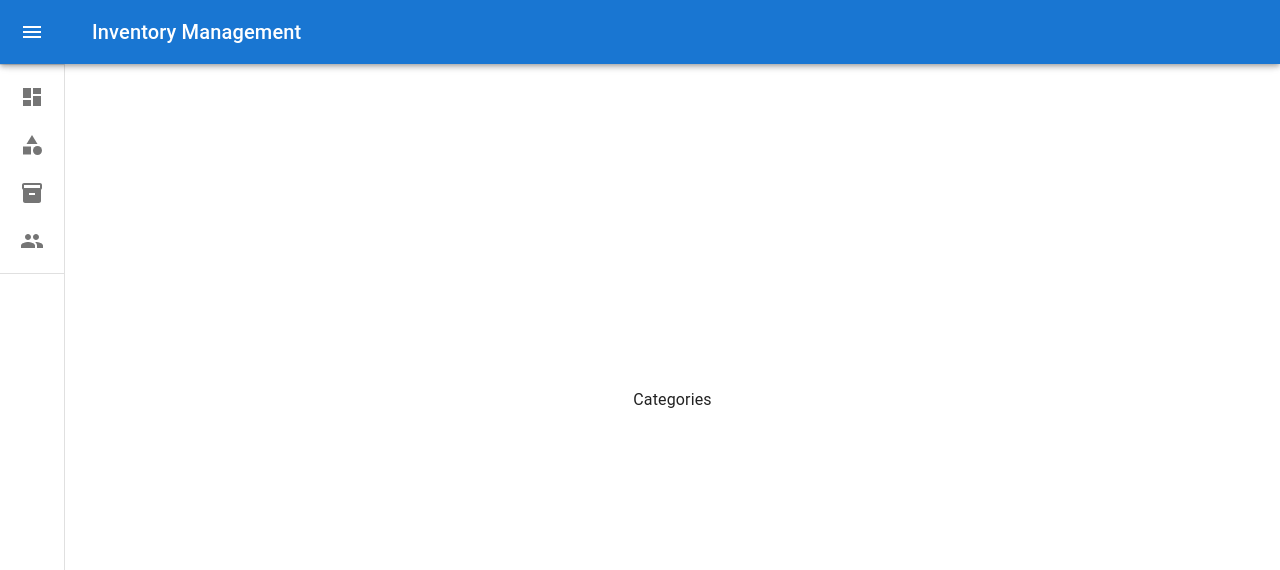
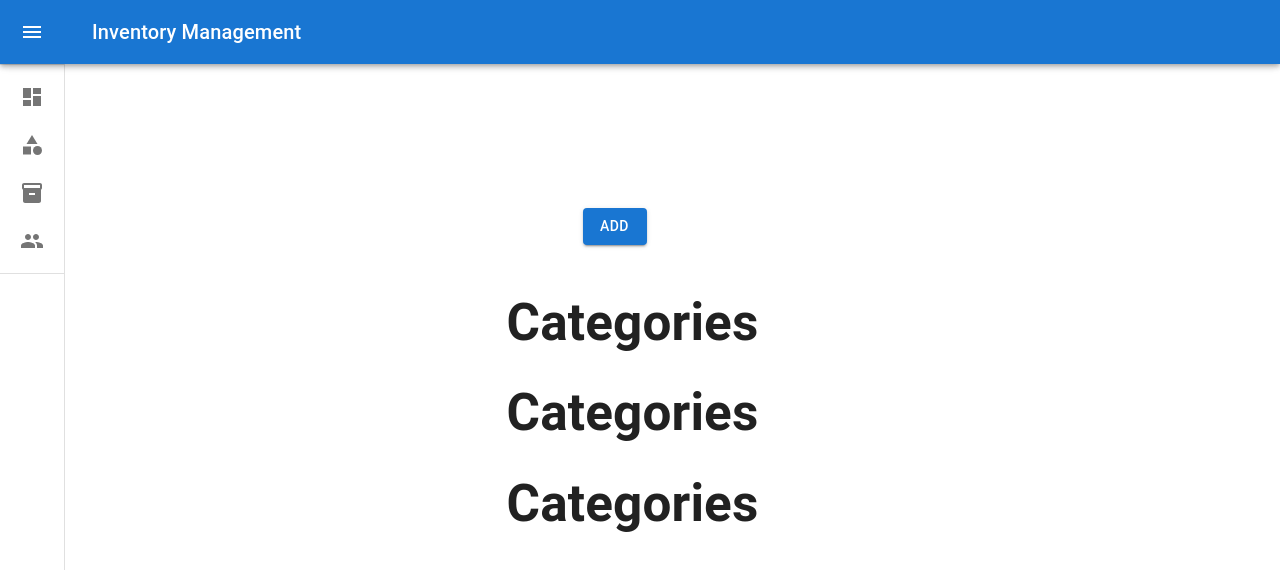
Before and after one commit to JunaidKhan444/Inventory-Management-ReduxReact, a React (Vite) app in the folder inventory-management/: page / in a window 1280 px wide. Shown: the top 570 px of the page. Built offline with nearby package versions, Linux system fonts and the light colour scheme.

Commit message:
Added Buttons

```diff
--- a/inventory-management/src/App.jsx
+++ b/inventory-management/src/App.jsx
@@ -1,24 +1,13 @@
 import React from 'react'
 import './App.css'
 import SideNav from './SideNav'
-import { useDispatch, useSelector } from 'react-redux';
-import { getUsers } from './api/userApi';
 
 function App() {
 
-  const userState = useSelector(state => state.user);
-  const dispatch = useDispatch();
+    return (
+        <SideNav />
 
-  React.useEffect(() => {
-      dispatch(getUsers)
-  }, []);
-
-  console.log(userState.user);
-
-
-  return (
-<SideNav />
-  )
+    )
 }
 
 export default App
--- a/inventory-management/src/api/userApi.js
+++ b/inventory-management/src/api/userApi.js
@@ -5,6 +5,7 @@ export const getUsers = createAsyncThunk(
     async(id, thunkAPI) => {
         const response = await fetch('https://jsonplaceholder.typicode.com/users');
         const users = await response.json();
+        console.log(users)
         return users;
     }
 )
--- a/inventory-management/src/components/Categories.jsx
+++ b/inventory-management/src/components/Categories.jsx
@@ -1,9 +1,76 @@
-import React from 'react'
+import React from 'react';
+import Button from '@mui/material/Button';
+import Box from '@mui/material/Box';
+import { useDispatch } from 'react-redux';
+import { getUsers } from '../api/userApi';
+import Grid from '@mui/material/Grid';
+import FormControl from '@mui/material/FormControl';
+import OutlinedInput from '@mui/material/OutlinedInput';
+import InputLabel from '@mui/material/InputLabel';
+
+
+
+
+
+
 
 const Categories = () => {
-  return (
-    <div>Categories</div>
-  )
+    const [view, setView] = React.useState("Categories");
+
+
+    const dispatch = useDispatch();
+    React.useEffect(() => {
+        dispatch(getUsers);
+    }, []);
+
+    return (
+        <>
+
+            <Box height={400}>
+
+
+                {view === 'Categories' && <>
+                    <Grid container spacing={2}>
+                        <Grid item xs={8}>
+                            <Button variant="contained" onClick={() => setView('Add')}>Add</Button>
+                        </Grid>
+                        <Grid item xs={8}>
+                            <h1>Categories</h1>
+                            <h1>Categories</h1>
+                            <h1>Categories</h1>
+                        </Grid>
+                    </Grid>
+                </>}
+                {view === 'Add' && <>
+
+                    <Grid container spacing={2}>
+
+                        <Grid item xs={10}>
+
+                            <FormControl fullWidth sx={{ m: 1 }}>
+                                <InputLabel htmlFor="outlined-adornment-amount">Category Name</InputLabel>
+                                <OutlinedInput
+                                    id="outlined-adornment-amount"
+                                    label="Category Name"
+                                />
+                            </FormControl>
+                        </Grid>
+                        <Grid item xs={5}>
+                            <Button variant="contained" onClick={() => setView('Categories')}>Cancel</Button>
+                        </Grid>
+                        <Grid item xs={5}>
+                            <Button variant="contained">Save</Button>
+                        </Grid>
+                    </Grid>
+
+
+                </>
+                }
+
+            </Box>
+        </>
+
+    )
 }
 
-export default Categories
+export default Categories;
--- a/inventory-management/src/components/Dashboard.jsx
+++ b/inventory-management/src/components/Dashboard.jsx
@@ -1,14 +1,11 @@
-import * as React from 'react';
+import React from 'react';
 import Box from '@mui/material/Box';
 import Card from '@mui/material/Card';
-import CardActions from '@mui/material/CardActions';
 import CardContent from '@mui/material/CardContent';
-import Button from '@mui/material/Button';
 import Typography from '@mui/material/Typography';
 import Paper from '@mui/material/Paper';
 import Grid from '@mui/material/Grid';
 import { styled } from '@mui/material/styles';
-
 
 
 const bull = (
--- a/inventory-management/src/components/Items.jsx
+++ b/inventory-management/src/components/Items.jsx
@@ -1,10 +1,55 @@
-import React from 'react'
+import React from 'react';
+import Button from '@mui/material/Button';
+import Box from '@mui/material/Box';
+import Grid from '@mui/material/Grid';
 
 const Items = () => {
-  return (
-    <div>Items</div>
+    const [view, setView] = React.useState("Items");
+    return (
 
-  )
+        <div>
+            <Box height={400}>
+                {view == 'Items' &&
+                    <>
+                     <Grid container spacing={2}>
+                            <Grid item xs={8}>
+                                    <Button variant="contained" onClick={() => setView('Add')}>Add</Button>
+                            </Grid>
+                            <Grid item xs={8}>
+                                Add Items
+                            </Grid>
+                        </Grid>
+
+
+                    </>
+                }
+
+                {view == 'Add' &&
+                    <>
+                        <Grid container spacing={2}>
+
+                            <Grid item xs={8}>
+
+                                Add Items jj
+                            </Grid>
+                            <Grid item xs={5}>
+                                    <Button variant="contained" onClick={() => setView('Items')}>Cancel</Button>
+                            </Grid>
+                            <Grid item xs={5}>
+                                    <Button variant="contained">Save</Button>
+                            </Grid>
+                        </Grid>
+
+
+
+
+                    </>
+                }
+            </Box>
+        </div>
+
+
+    )
 }
 
 export default Items
--- a/inventory-management/src/components/Users.jsx
+++ b/inventory-management/src/components/Users.jsx
@@ -6,6 +6,9 @@ import TableContainer from '@mui/material/TableContainer';
 import TableHead from '@mui/material/TableHead';
 import TableRow from '@mui/material/TableRow';
 import Paper from '@mui/material/Paper';
+import Box from '@mui/material/Box';
+import { useSelector } from 'react-redux';
+
 
 
 function createData(name, calories, fat, carbs, protein) {
@@ -21,7 +24,12 @@ const rows = [
 ];
 
 export default function Users() {
+  const userState = useSelector(state => state.user);
+  console.log(userState.users);
+  console.log("HEllo")
   return (
+    <>
+    <Box height={400}>
     <TableContainer component={Paper}>
       <Table sx={{ minWidth: 650 }} aria-label="simple table">
         <TableHead>
@@ -51,5 +59,7 @@ export default function Users() {
         </TableBody>
       </Table>
     </TableContainer>
+    </Box>
+    </>
   );
 }
--- a/inventory-management/src/state/userSlice.js
+++ b/inventory-management/src/state/userSlice.js
@@ -34,6 +34,6 @@ const userSlice = createSlice({
     }
 });
 
-// export const { addUser, removeUser, setCurrentUser } = userSlice.actions;
+export const { addUser, removeUser, setCurrentUser } = userSlice.actions;
 
 export default userSlice.reducer;
```
Also changed, not shown: inventory-management/src/components/ButtonEnter.jsx (added, +13 -0 lines).
